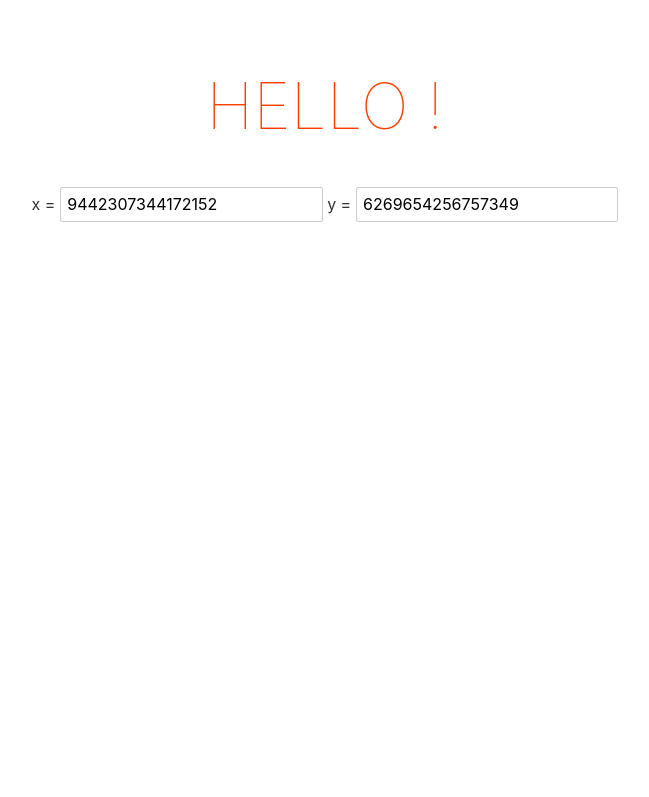
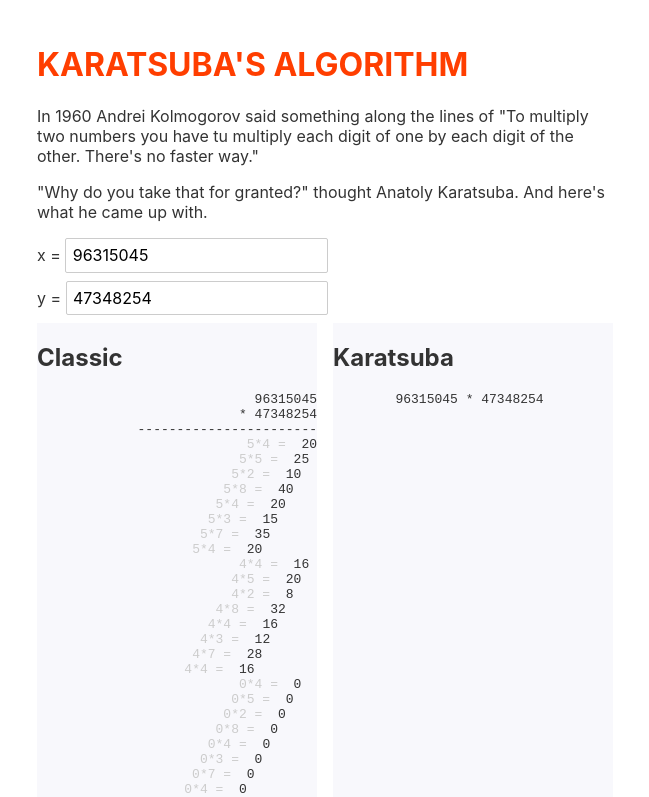
Before and after one commit to tontonsb/karatsuba, a Svelte app: page / in a window 1280 px wide. Shown: the top 797 px of the page, without its empty margins (315-964 px from the left). Built offline with nearby package versions, Linux system fonts and the light colour scheme.

Commit message:
Add classic algo

```diff
--- a/src/App.svelte
+++ b/src/App.svelte
@@ -1,34 +1,60 @@
 <script>
 	import {randomInteger} from './helpers'
+	import Classic from './components/Classic.svelte'
+	import Karatsuba from './components/Karatsuba.svelte'
 
-	let x = randomInteger(1000000000000000, 10000000000000000)
-	let y = randomInteger(1000000000000000, 10000000000000000)
+	// let x = randomInteger(1000000000000000, 10000000000000000)
+	// let y = randomInteger(1000000000000000, 10000000000000000)
+
+	let x = randomInteger(10000000, 100000000)
+	let y = randomInteger(10000000, 100000000)
 </script>
 
 <main>
-	<h1>Hello {name}!</h1>
-	x = <input value={x} >
-	y = <input value={y} >
+	<h1>Karatsuba's algorithm</h1>
+
+	<p>In 1960 Andrei Kolmogorov said something along the lines of "To multiply two numbers you have tu multiply each digit of one by each digit of the other. There's no faster way."</p>
+	<p>"Why do you take that for granted?" thought Anatoly Karatsuba. And here's what he came up with.</p>
+
+	<label>
+		x = <input bind:value={x} >
+	</label>
+	<label>
+		y = <input bind:value={y} >
+	</label>
+
+	<div>
+		<section>
+			<h2>Classic</h2>
+			<Classic x={x} y={y} />
+		</section>
+
+		<section>
+			<h2>Karatsuba</h2>
+			<Karatsuba x={x} y={y} />
+		</section>
+	</div>
 </main>
 
 <style>
 	main {
-		text-align: center;
 		padding: 1em;
-		max-width: 240px;
+		max-width: 36rem;
 		margin: 0 auto;
 	}
 
 	h1 {
 		color: #ff3e00;
 		text-transform: uppercase;
-		font-size: 4em;
-		font-weight: 100;
 	}
 
-	@media (min-width: 640px) {
-		main {
-			max-width: none;
-		}
+	div {
+		display: grid;
+		grid-template-columns: 1fr 1fr;
+		gap: 1rem;
+	}
+
+	section {
+		background: #f8f8fc;
 	}
 </style>
--- /dev/null
+++ b/src/components/Classic.svelte
@@ -0,0 +1,39 @@
+<script>
+	export let x
+	export let y
+
+	$: digitsX = x.toString().split('').reverse()
+	$: digitsY = y.toString().split('').reverse()
+
+	$: lenX = digitsX.length
+	$: lenY = digitsY.length
+	$: length = Math.max(lenX, lenY)
+
+	$: products = digitsX.map((dx, i) => digitsY.map((dy, j) => ({
+		x: dx,
+		y: dy,
+		padding: i + j,
+		product: dx * dy,
+	}))).flat()
+</script>
+
+<pre>
+{x}
+* {y}
+-----------------------
+{#each products as p}
+<span class=comment>{p.x}*{p.y} = </span> {p.product}{' '.repeat(p.padding)}<br>
+{/each}
+-----------------------
+{products.reduce((sum, p) => sum + p.product * Math.pow(10, p.padding), 0)}
+</pre>
+
+<style>
+	.comment {
+		color: #ccc;
+	}
+
+	pre {
+		text-align: right;
+	}
+</style>
--- /dev/null
+++ b/src/components/Karatsuba.svelte
@@ -0,0 +1,12 @@
+<script>
+	export let x
+	export let y
+</script>
+
+<pre>
+	{x} * {y}
+</pre>
+
+<style>
+
+</style>
```
